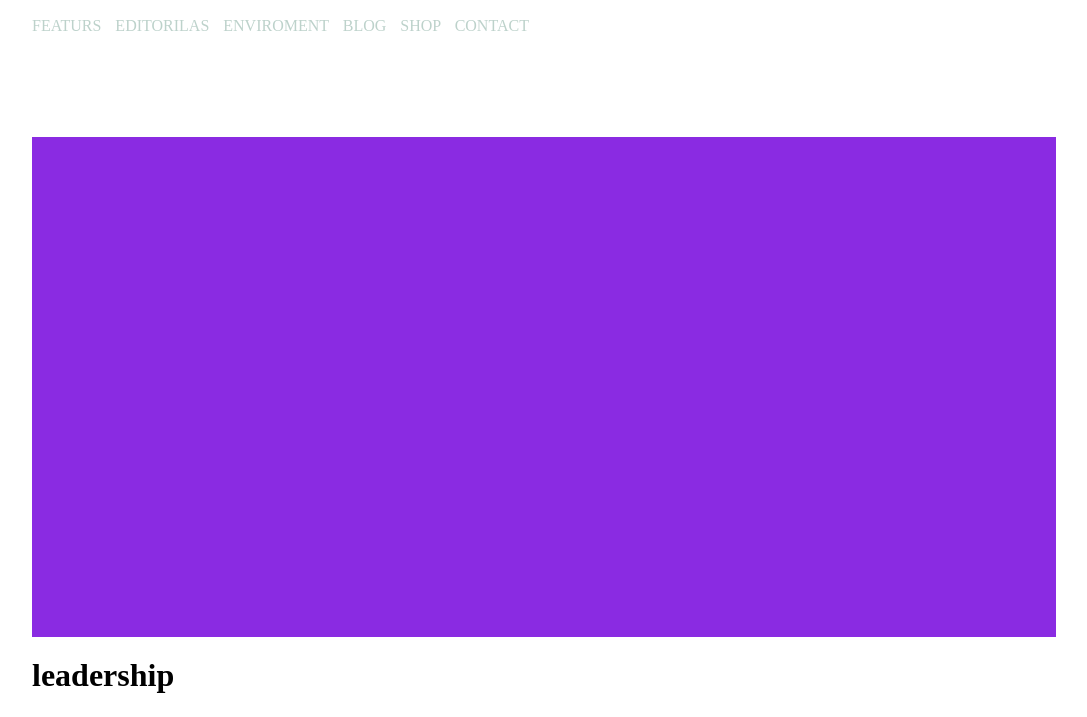
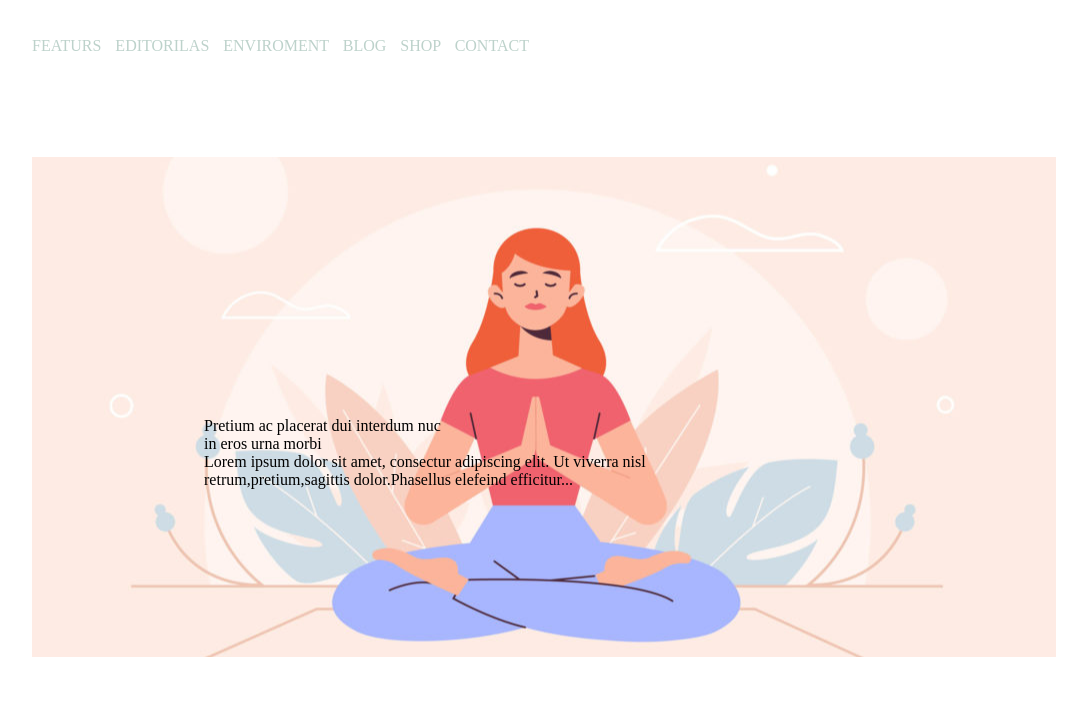
Before and after one commit to merlino79/htmlcss-wp, a plain HTML site: page index.html in a window 1280 px wide. Shown: the part 83-800 px from the top of the page, without its empty margins (96-1183 px from the left). Drawn offline with Linux system fonts and the light colour scheme.

Commit message:
sistemazione

```diff
--- a/css/style.css
+++ b/css/style.css
@@ -26,17 +26,32 @@
 
 nav{
   height: 100px;
-  margin-top: 20px;
+  margin-top: 40px;
 
   margin-bottom: 20px;
 }
 
 .banner{
+  background-image: url("../img/banner.jpg");
+
+
+  background-position: 50%;
   height: 500px;
   margin-bottom: 20px;
-  background-color: blueviolet;
+  width: 100%;
+}
 
+.tex-banner{
+  position: absolute;
+  top: 500px;
+  left: 300px;
 }
+
+
+
+
+
+
 
 main{
   width: 100%;
@@ -69,6 +84,8 @@ nav li a:hover{
   margin-bottom: 20px;
 }
 
+
+
 .col{
   float: left;
   background-color: cadetblue ;
@@ -91,7 +108,7 @@ footer{
   text-align: center;
 }
 
-span::after{
+footer span::after{
   content: "\2764";
   color: #7bbd6b;
   padding-left: 5px;
--- a/index.html
+++ b/index.html
@@ -12,7 +12,6 @@
 <body>
 
   <div class="conteiner">
-
 
     <header>
       <div class="logo">
@@ -34,13 +33,28 @@
 
       <div class="banner">
 
+        <div class="tex-banner">
+          <span class="ban ">
+
+            Pretium ac placerat dui interdum nuc <br>in eros urna morbi  <br>
+            <span class="ban font">Lorem ipsum dolor sit amet, consectur adipiscing elit. Ut viverra nisl <br>
+            retrum,pretium,sagittis dolor.Phasellus elefeind efficitur...<span>
+
+
+
+          </span>
+        </div>
+
       </div>
+
+
+
+
+
     </header>
 
     <main class="clearfix">
       <div class="title">
-
-        <h1>leadership</h1>
 
       </div>
 
@@ -52,7 +66,6 @@
 
     <footer>
 
-      <span>Designeted with</span>
 
     </footer>
 
```
Also changed, not shown: 1 other file.
